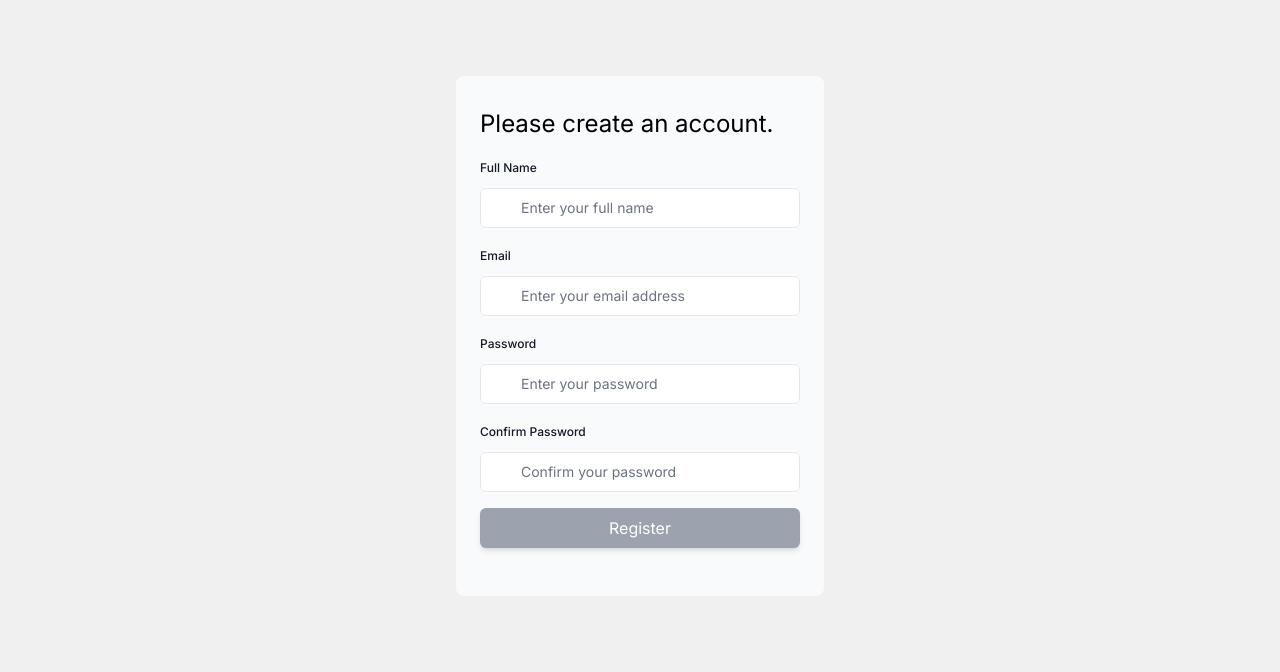
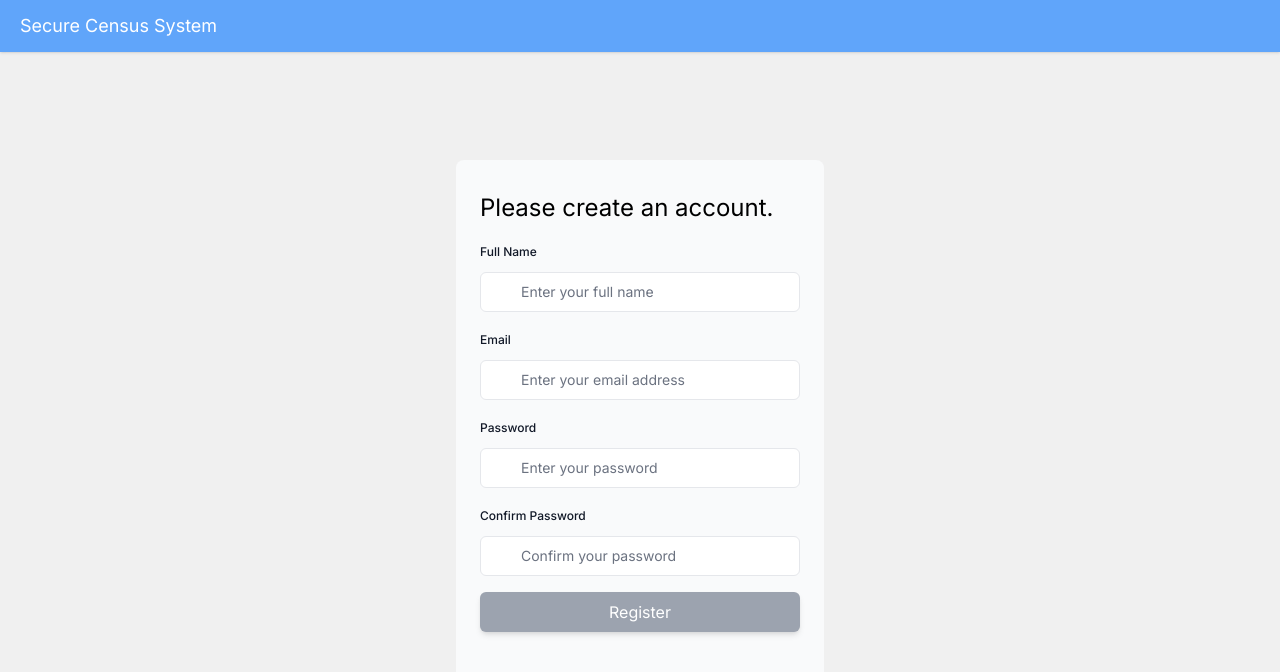
Before and after one commit to thewillft/secure-census-system, a Next.js app: page /register in a window 1280 px wide. Shown: the top 672 px of the page. Built offline with nearby package versions, Linux system fonts and the light colour scheme.

Commit message:
add basic navbar

```diff
--- a/src/app/layout.js
+++ b/src/app/layout.js
@@ -1,3 +1,4 @@
+import Navbar from "../components/navbar";
 import { Inter } from "next/font/google";
 import "./globals.css";
 
@@ -11,7 +12,10 @@ export const metadata = {
 export default function RootLayout({ children }) {
   return (
     <html lang="en">
-      <body className={inter.className}>{children}</body>
+      <body className={inter.className}>
+        <Navbar />
+        {children}
+      </body>
     </html>
   );
 }
--- a/src/app/register/page.js
+++ b/src/app/register/page.js
@@ -2,8 +2,8 @@ import RegisterForm from "../../components/register-form";
 
 export default function RegisterPage() {
   return (
-    <main className="flex items-center justify-center md:h-screen">
-      <div className="relative mx-auto flex w-full max-w-[400px] flex-col space-y-2.5 p-4 md:-mt-32">
+    <main className="flex items-center justify-center h-screen">
+      <div className="relative mx-auto flex w-full max-w-[400px] flex-col space-y-2.5 p-4 md:-mt-16">
         <RegisterForm />
       </div>
     </main>
--- /dev/null
+++ b/src/components/navbar.js
@@ -0,0 +1,10 @@
+
+
+
+export default function Navbar() {
+    return (
+        <nav className="py-3 px-5 bg-blue-400 shadow">
+            <h1 className="text-white text-lg">Secure Census System</h1>
+        </nav>
+    )
+}
```
